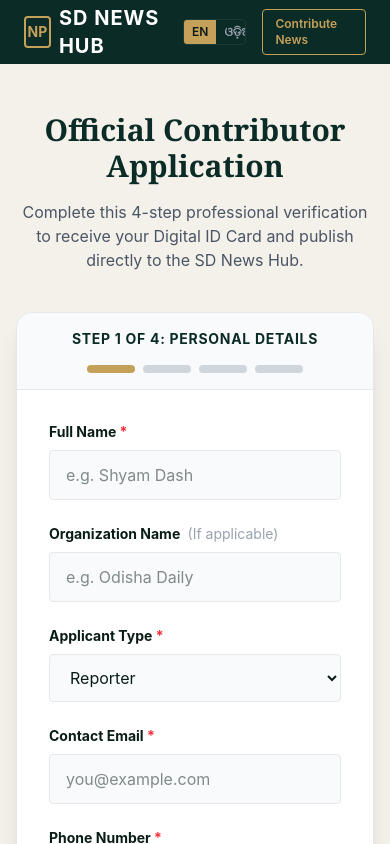
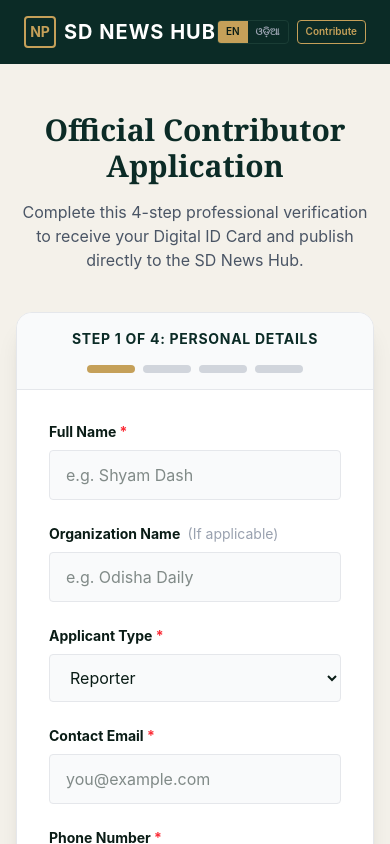
Before and after one commit to odishamedical/sd-news-hub, a Next.js app: page /register-reporter in a window 390 px wide. Shown: the top 844 px of the page. Built offline with nearby package versions, Linux system fonts and the light colour scheme.

Commit message:
style: fix mobile header layout, add hamburger menu, and prevent wrapping on narrow screens

```diff
--- a/src/app/page.tsx
+++ b/src/app/page.tsx
@@ -110,12 +110,16 @@
 
       {/* Primary Header */}
       <header className="bg-[#0B2B26] text-white">
-        <div className="max-w-[1400px] mx-auto px-6 h-16 flex items-center justify-between">
-          <div className="flex items-center gap-2">
-            <div className="w-8 h-8 border-2 border-[#C5A059] flex items-center justify-center rounded">
+        <div className="max-w-[1400px] mx-auto px-4 sm:px-6 h-16 flex items-center justify-between">
+          <div className="flex items-center gap-3 shrink-0">
+            {/* Mobile Hamburger Menu */}
+            <button className="md:hidden text-[#C5A059] hover:text-white transition-colors">
+              <svg className="w-6 h-6" fill="none" stroke="currentColor" viewBox="0 0 24 24"><path strokeLinecap="round" strokeLinejoin="round" strokeWidth="2" d="M4 6h16M4 12h16M4 18h16"></path></svg>
+            </button>
+            <div className="hidden sm:flex w-8 h-8 border-2 border-[#C5A059] items-center justify-center rounded">
               <span className="text-[#C5A059] font-bold text-sm">NP</span>
             </div>
-            <h1 className="text-xl font-bold tracking-wider text-white">SD NEWS HUB</h1>
+            <h1 className="text-lg sm:text-xl font-bold tracking-wider text-white whitespace-nowrap">SD NEWS <span className="hidden sm:inline">HUB</span></h1>
           </div>
 
           <nav className="hidden md:flex gap-8 text-sm font-semibold">
--- a/src/components/NewsAuthHeader.tsx
+++ b/src/components/NewsAuthHeader.tsx
@@ -65,9 +65,9 @@
   };
 
   return (
-    <div className="flex items-center gap-4 text-xs font-semibold">
+    <div className="flex items-center gap-2 sm:gap-4 text-xs font-semibold shrink-0">
       {/* Language Switcher */}
-      <div className="flex border border-[#1a3d35] rounded overflow-hidden">
+      <div className="flex border border-[#1a3d35] rounded overflow-hidden text-[10px] sm:text-xs">
         <button onClick={(e) => handleLangChange(e, 'en')} className={`px-2 py-1 ${lang === 'en' ? 'bg-[#C5A059] text-[#0A1C16]' : 'text-gray-400 hover:text-white transition-colors'}`}>EN</button>
         <button onClick={(e) => handleLangChange(e, 'or')} className={`px-2 py-1 ${lang === 'or' ? 'bg-[#C5A059] text-[#0A1C16]' : 'text-gray-400 hover:text-white transition-colors'}`}>ଓଡ଼ିଆ</button>
       </div>
@@ -91,12 +91,14 @@
       )}
 
       {userEmail ? (
-        <Link href="/dashboard" className="border border-[#C5A059] text-[#C5A059] hover:bg-[#C5A059] hover:text-[#0A1C16] px-3 py-1.5 rounded transition-colors">
-          {lang === 'or' ? 'ଡ୍ୟାସବୋର୍ଡ' : 'Dashboard'}
+        <Link href="/dashboard" className="border border-[#C5A059] text-[#C5A059] hover:bg-[#C5A059] hover:text-[#0A1C16] px-2 sm:px-3 py-1 sm:py-1.5 rounded transition-colors text-[10px] sm:text-xs">
+          <span className="hidden sm:inline">{lang === 'or' ? 'ଡ୍ୟାସବୋର୍ଡ' : 'Dashboard'}</span>
+          <span className="sm:hidden">{lang === 'or' ? 'ଡ୍ୟାସ' : 'Hub'}</span>
         </Link>
       ) : (
-        <Link href="/register-reporter" className="border border-[#C5A059] text-[#C5A059] hover:bg-[#C5A059] hover:text-[#0A1C16] px-3 py-1.5 rounded transition-colors">
-          {lang === 'or' ? 'ଯୋଗଦାନ କରନ୍ତୁ' : 'Contribute News'}
+        <Link href="/register-reporter" className="border border-[#C5A059] text-[#C5A059] hover:bg-[#C5A059] hover:text-[#0A1C16] px-2 sm:px-3 py-1 sm:py-1.5 rounded transition-colors text-[10px] sm:text-xs">
+          <span className="hidden sm:inline">{lang === 'or' ? 'ଯୋଗଦାନ କରନ୍ତୁ' : 'Contribute News'}</span>
+          <span className="sm:hidden">{lang === 'or' ? 'ଯୋଗଦାନ' : 'Contribute'}</span>
         </Link>
       )}
     </div>
```
